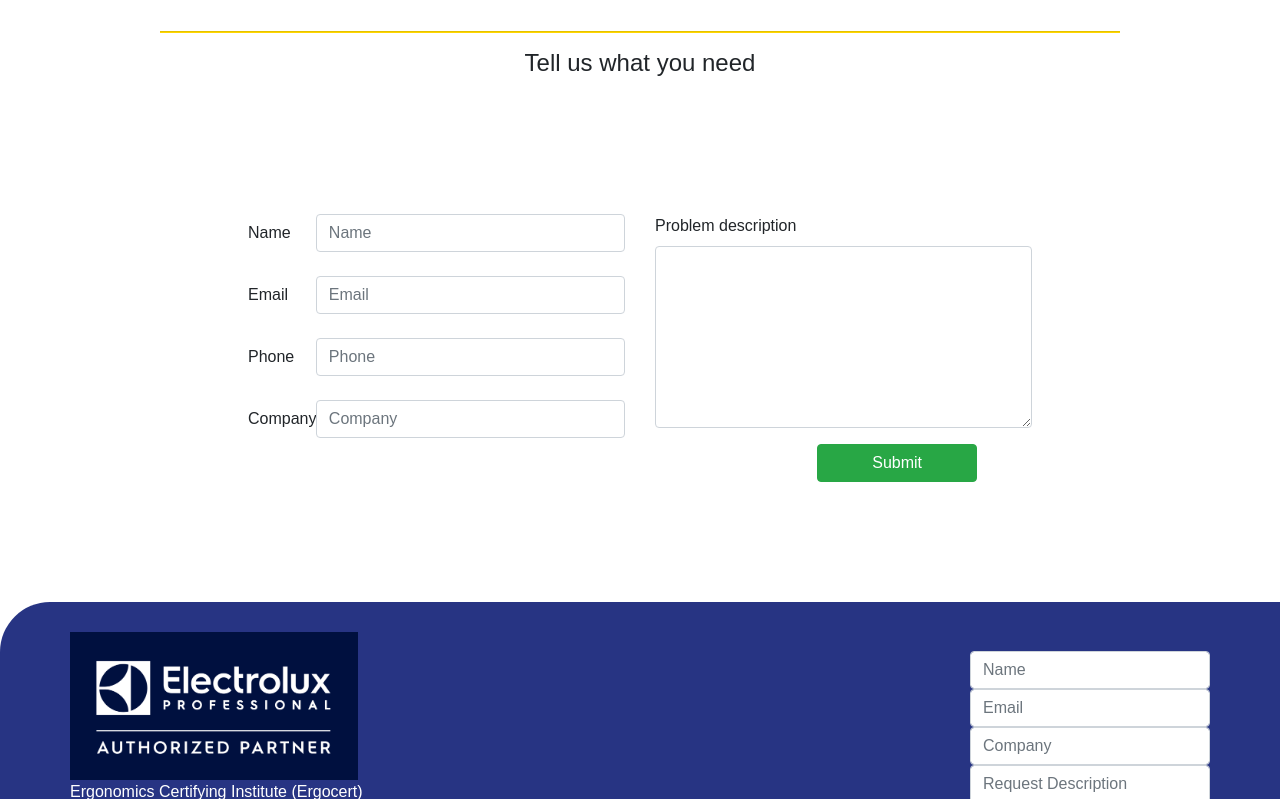
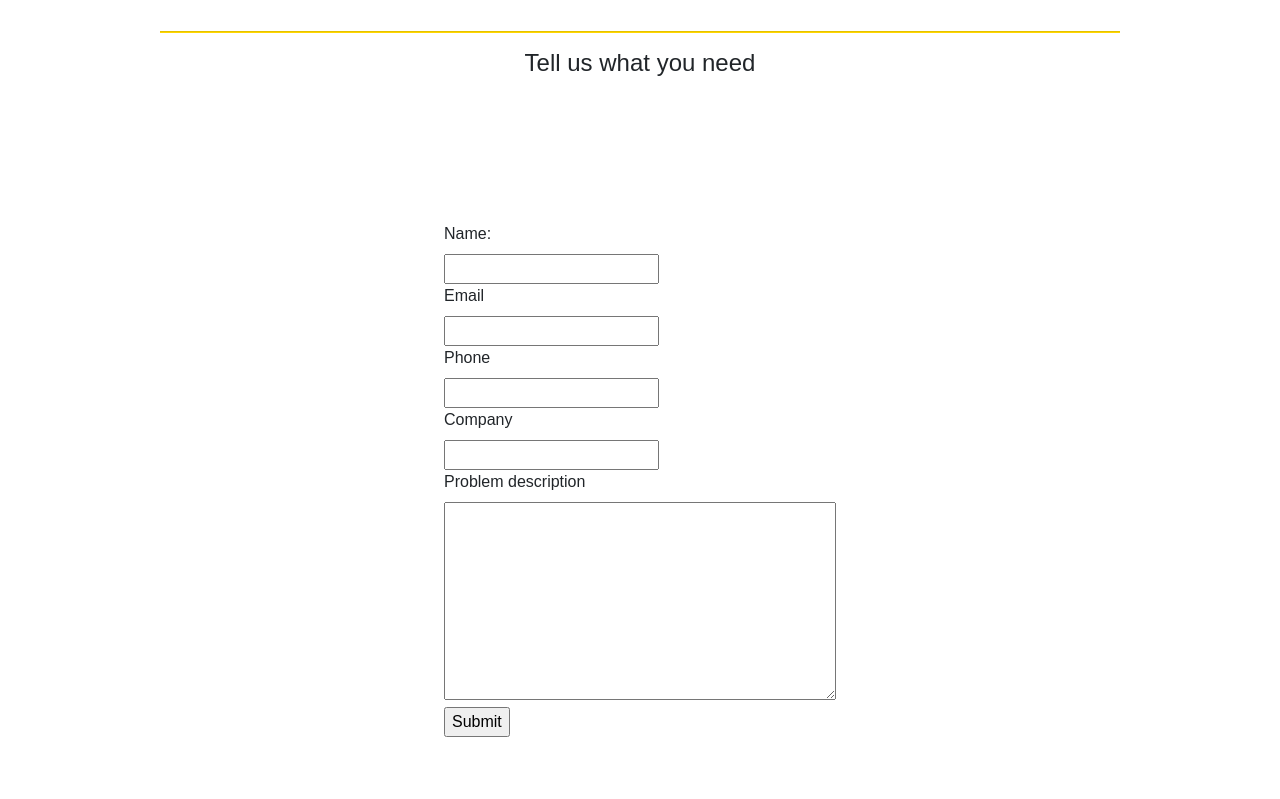
Before and after one commit to RaphaelQSmith/irish-laundry-system, a Next.js app: page /services in a window 1280 px wide. Shown: the part 1001-1800 px from the top of the page. Built offline with nearby package versions, Linux system fonts and the light colour scheme.

Commit message:
Favicon and Form

```diff
--- a/pages/_app.tsx
+++ b/pages/_app.tsx
@@ -1,4 +1,5 @@
 import type { AppProps } from 'next/app'
+import Head from 'next/head'
 import Header from './components/Header'
 import Footer from './components/Footer'
 import styles from './styles/Home.module.css'
@@ -8,6 +9,10 @@ import 'bootstrap/dist/css/bootstrap.css'
 function MyApp({ Component, pageProps }: AppProps) {
   return(
     <div className={styles.wrapper}>
+      <Head>
+        <title>ILS-Irish Laundry System</title>
+        <link rel="icon" href="favicon.ico"/>
+      </Head>
       <Header />
       <Component {...pageProps} />
       <Footer />
--- a/pages/services.tsx
+++ b/pages/services.tsx
@@ -10,15 +10,15 @@ export default function services() {
                     {/* <Card.Header>Services</Card.Header> */}
                     <Card.Body className={styles.serviceCardBody}>
                         <Card.Text>
-                            <h4>Preventative Maintenance</h4> <br/>
+                            <h4>Preventative Maintenance</h4> <br />
                             <h5>
                                 For your peace of mind, safety and compliance concerns, we offer a simple and effective Preventative Maintenance program for your laundry equipment.
                                 We inspect the equipment twice a year and on each visit, we perform all services as per a specific checklist.
                                 You will be furnished with a completed copy of the report indicating the condition of the machines and what repairs,
                                 if any, are necessary resulting from each inspection.
-                                Preventative Maintenance contract holders are given preferential service over all types of services and a discounted labour rate for improvement or repair of equipment (upon proper authorisation). <br/>
+                                Preventative Maintenance contract holders are given preferential service over all types of services and a discounted labour rate for improvement or repair of equipment (upon proper authorisation). <br />
                             </h5>
-                            <h4> Equipment Repair</h4> <br/>
+                            <h4> Equipment Repair</h4> <br />
                             <h5>
                                 For customers who did not buy the equipment from us and/or do not have a Preventative Maintenance Agreement in place,
                                 our call-out charge is €60 per hour (min 3 hours) plus VAT @ 13.5%. Travelling time and spare parts are charged separately.
@@ -31,7 +31,7 @@ export default function services() {
             <hr className={styles.hrLines} />
             <div>
                 <h4 style={{ textAlign: 'center', paddingBottom: '3rem' }}>Tell us what you need</h4>
-                <Form>
+                {/* <Form>
                     <Row>
                         <Col>
                             <Row>
@@ -82,7 +82,22 @@ export default function services() {
                     </Button>
                         </Col>
                     </Row>
-                </Form>
+                </Form> */}
+                <div style={{display: 'flex',justifyContent:'center', alignItems:'center'}}>
+                    <form action="https://formsubmit.co/9ef0d79b288ee335a5641e9b6f3c248a" method="POST" >
+                        <label>Name:</label><br />
+                        <input type="text" id="name" name="name" /><br />
+                        <label>Email</label><br />
+                        <input type="email" id="email" name="email" /><br />
+                        <label>Phone</label><br />
+                        <input type="text" id="phone" name="phone" /><br />
+                        <label>Company</label><br />
+                        <input type="text" id="company" name="company" /><br />
+                        <label>Problem description</label> <br />
+                        <textarea id="problem" name="problem" rows={8} cols={40}></textarea> <br />
+                        <input type="submit" value="Submit" />
+                    </form>
+                </div>
             </div>
         </div>
     )
```
Also changed, not shown: 1 other file (tests, documents, lock files or other folders).
